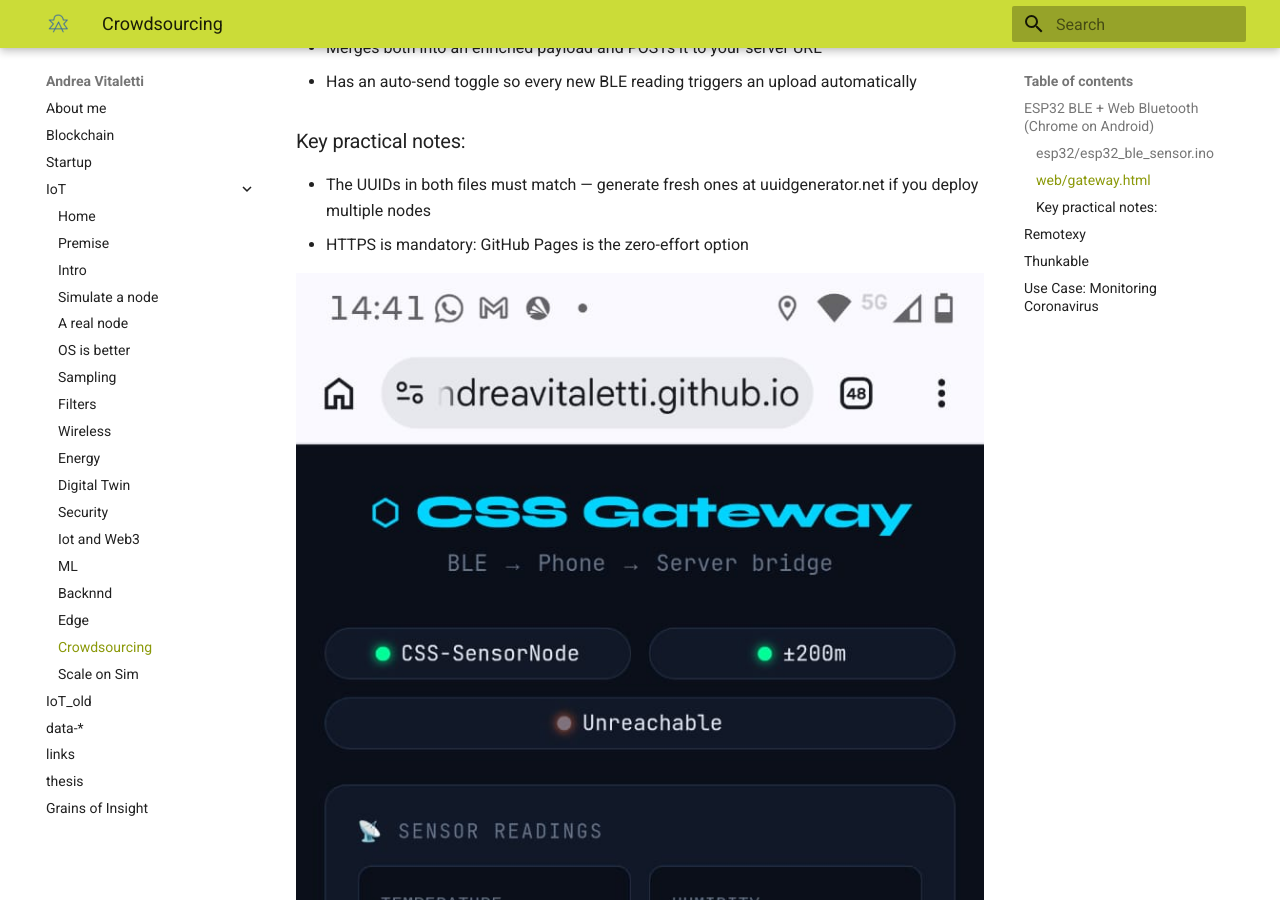
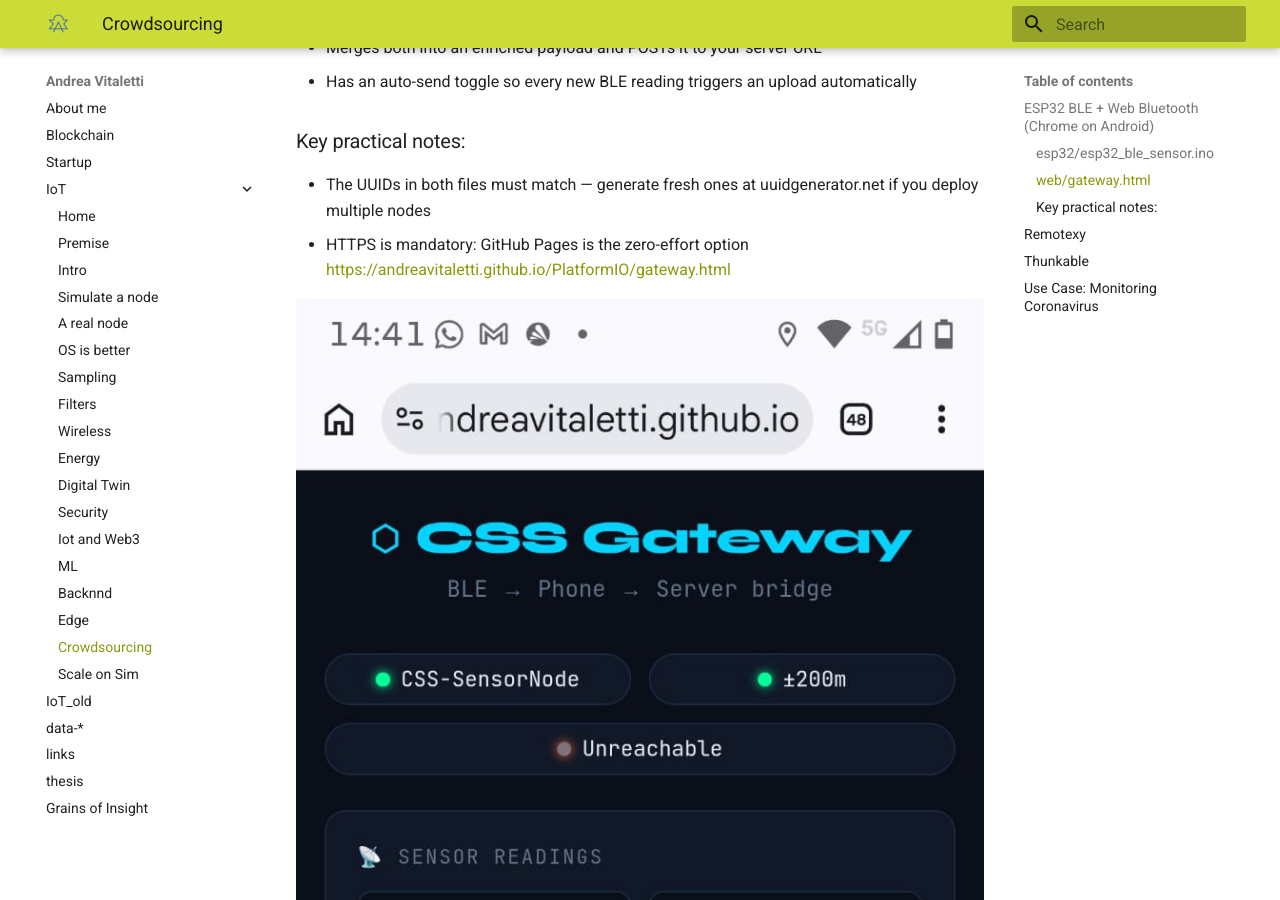
Before and after one commit to andreavitaletti/andreavitaletti.github.io, an MkDocs documentation site: the page built from docs/Iot_new/crowdsourcing.md, in a window 1280 px wide and 900 px high, scrolled down 1754 px. Built offline with MkDocs 1.6.1 and Material for MkDocs 9.7.7, drawn with Linux system fonts in a browser that asks for light colours; some of the changed lines change nothing that is shown.

Commit message:
add link to web page

```diff
--- a/docs/Iot_new/crowdsourcing.md
+++ b/docs/Iot_new/crowdsourcing.md
@@ -44,7 +44,7 @@
 ### Key practical notes:
 
 - The UUIDs in both files must match — generate fresh ones at uuidgenerator.net if you deploy multiple nodes
-- HTTPS is mandatory: GitHub Pages is the zero-effort option
+- HTTPS is mandatory: GitHub Pages is the zero-effort option [https://andreavitaletti.github.io/PlatformIO/gateway.html](https://andreavitaletti.github.io/PlatformIO/gateway.html)
 
 ![](assets/images/web.jpg)
 
```
